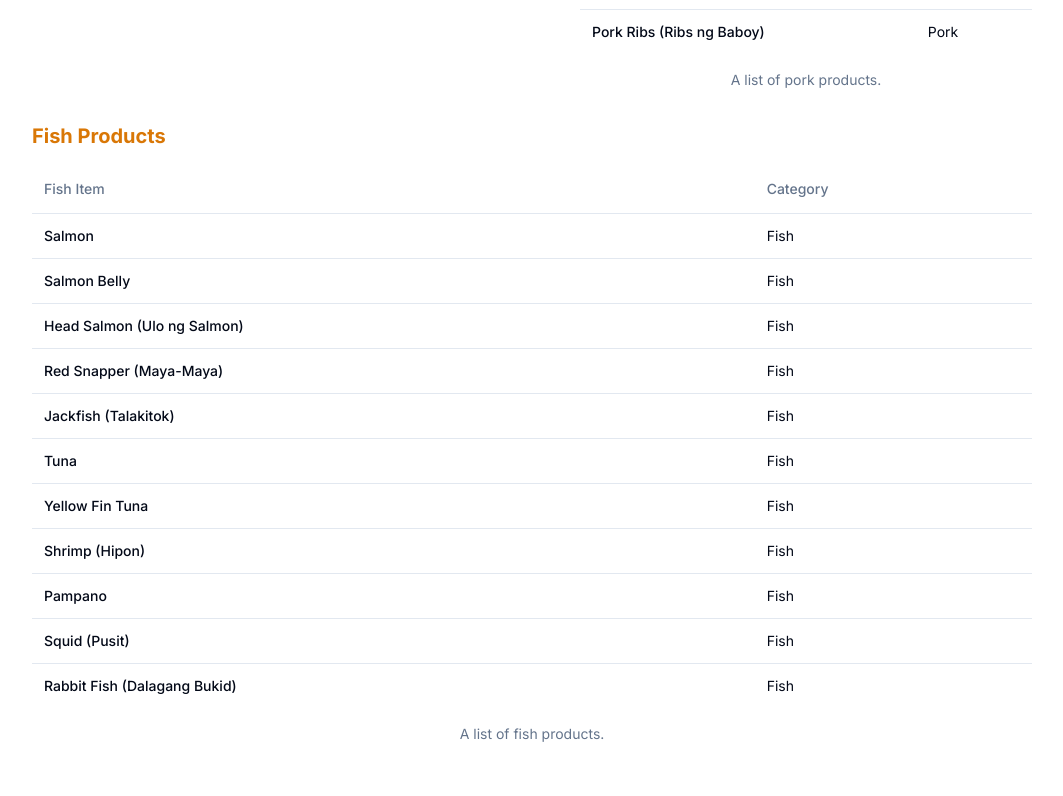
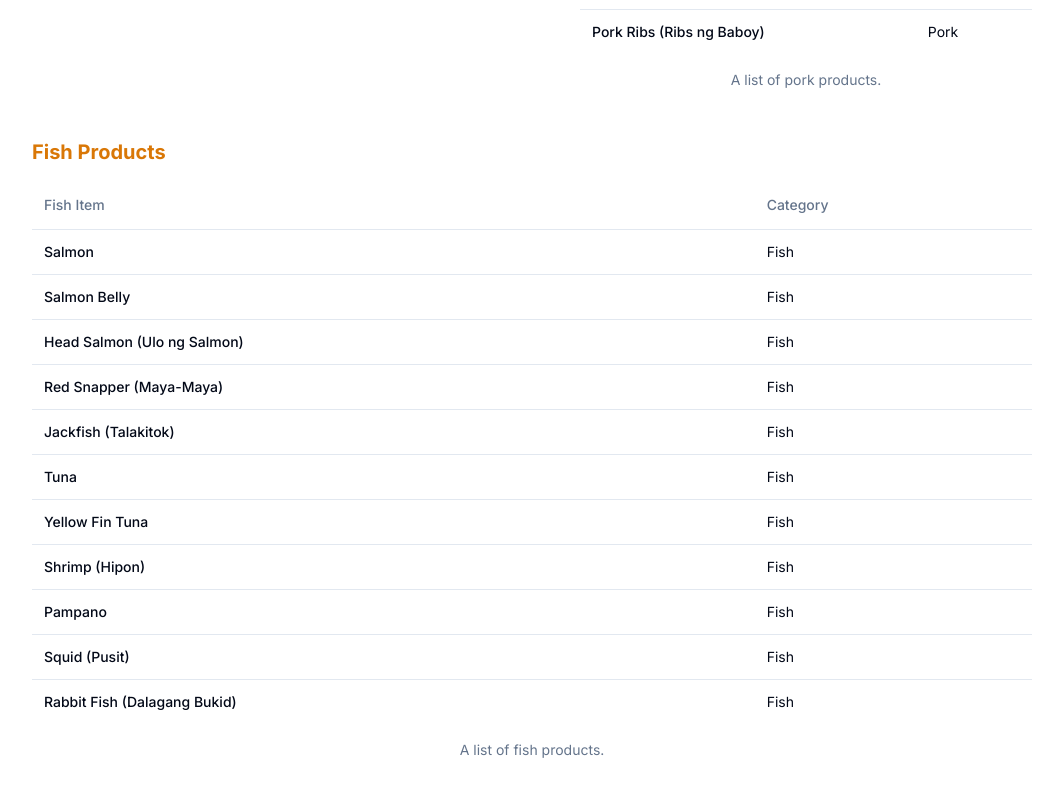
Before and after one commit to johncanero/pamilyamarket, a Next.js app: page /products in a window 1280 px wide. Shown: the part 844-1640 px from the top of the page, without its empty margins (108-1171 px from the left). Built offline with nearby package versions, Linux system fonts and the light colour scheme.

Commit message:
style: adjust padding top

```diff
--- a/components/products/FishProducts.tsx
+++ b/components/products/FishProducts.tsx
@@ -11,7 +11,7 @@ import {
 
 const FishProducts = () => {
     return (
-        <div className='my-8'>
+        <div className='mt-12'>
             <h2 className='lg:text-xl mb-4 font-bold text-amber-600'>
                 Fish Products
             </h2>
```
